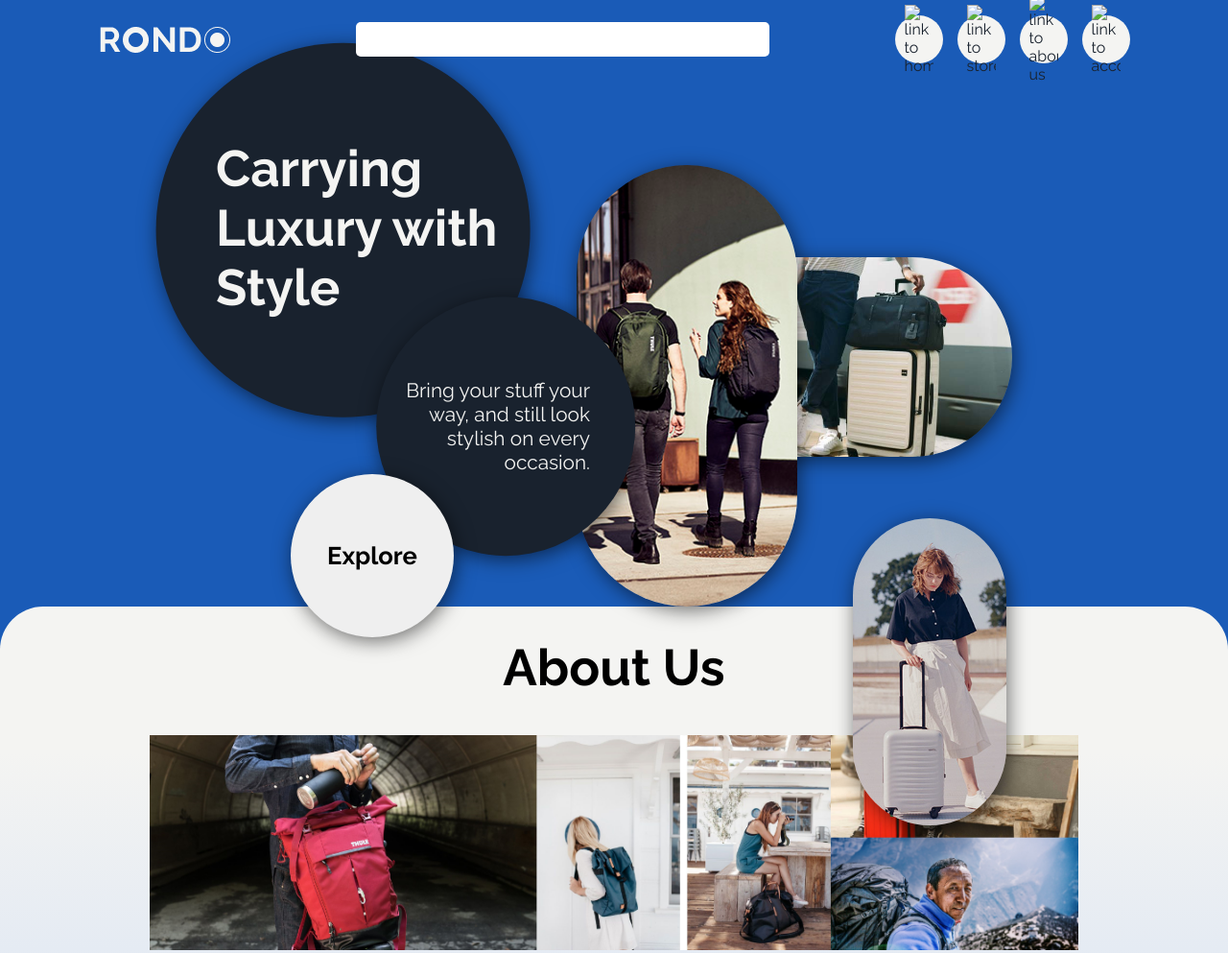
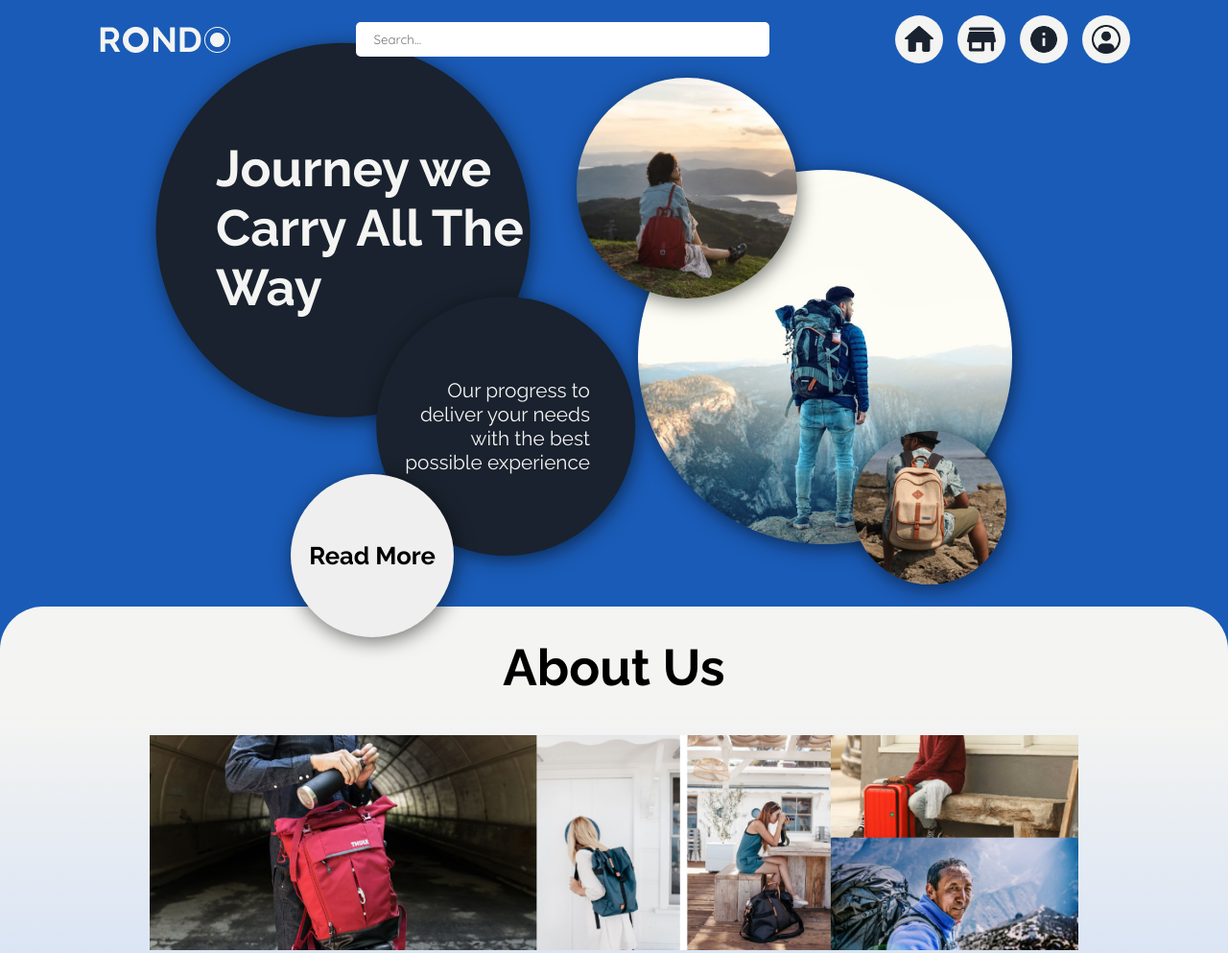
Before and after one commit to revou-fsse-1/w5-company-website-group-h, a plain HTML site: page about/about.html in a window 1280 px wide. Shown: the top 993 px of the page at 96% size. Drawn offline with Linux system fonts and the light colour scheme.

Commit message:
Move about.html to folder

```diff
--- a/about.html
+++ b/about/about.html
@@ -14,23 +14,40 @@
   </head>
 
   <body>
-
     <header>
       <img class="logo" src="/assets/logo.png" alt="rondo logo" />
-      <input class="search-bar" type="text" name="search" id="search" />
+      <input
+        class="search-bar"
+        type="text"
+        name="search"
+        id="search"
+        placeholder="Search..."
+      />
       <nav class="header-menu">
         <ul>
           <li>
-            <a href="/index.html"><img src="" alt="link to home" /></a>
+            <a href="/index.html"
+              ><img src="/assets/navigation/icon-home.png" alt="link to home"
+            /></a>
           </li>
           <li>
-            <a href="#"><img src="" alt="link to store" /></a>
+            <a href="#"
+              ><img src="/assets/navigation/icon-store.png" alt="link to store"
+            /></a>
           </li>
           <li>
-            <a href="/about.html"><img src="" alt="link to about us" /></a>
+            <a href="/about/about.html"
+              ><img
+                src="/assets/navigation/icon-about.png"
+                alt="link to about us"
+            /></a>
           </li>
           <li>
-            <a href="#"><img src="" alt="link to account" /></a>
+            <a href="#"
+              ><img
+                src="/assets/navigation/icon-account.png"
+                alt="link to account"
+            /></a>
           </li>
         </ul>
       </nav>
@@ -42,21 +59,24 @@
 
     <section class="banner">
       <main>
-        <h1>Carrying Luxury with Style</h1>
+        <h1>Journey we Carry All The Way</h1>
         <p>
-          Bring your stuff your way, and still look stylish on every occasion.
+          Our progress to deliver your needs with the best possible experience
         </p>
-        <a href="#"><button>Explore</button></a>
+        <a href="#"><button>Read More</button></a>
       </main>
 
       <div class="banner-image">
-        <img src="/assets/image/bagimage.jpg" alt="banner main image" />
         <img
-          src="/assets/image/bagimage-1.jpg"
+          src="/assets/illustration/illustration-main.png"
+          alt="banner main image"
+        />
+        <img
+          src="/assets/illustration/illustration-secondary-1.png"
           alt="banner supportive image 1"
         />
         <img
-          src="/assets/image/bagimage-2.jpg"
+          src="/assets/illustration/illustration-secondary-2.png"
           alt="banner supportive image 2"
         />
       </div>
@@ -81,8 +101,6 @@
           </article>
         </article>
       </div>
-
-      <a href="#"><button>Read More</button></a>
     </section>
 
     <section class="contact">
```
